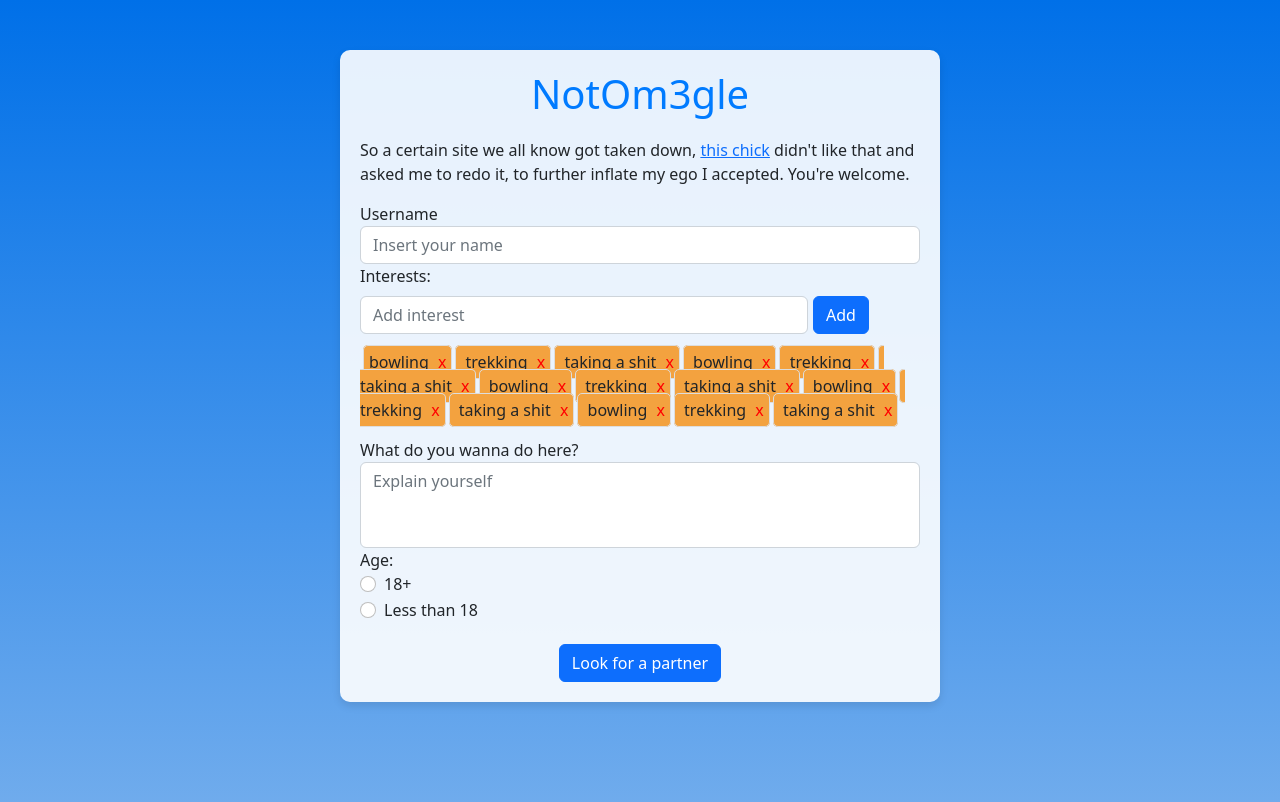
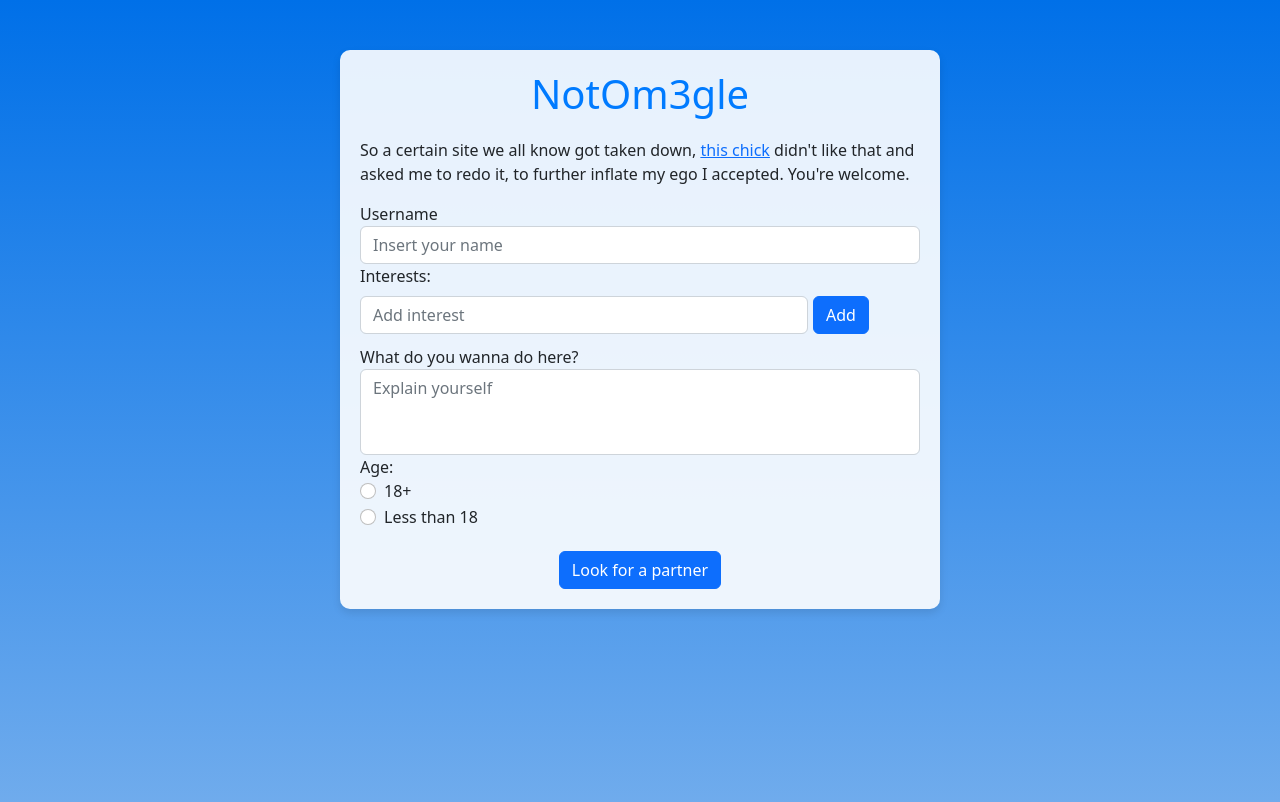
Before and after one commit to andreavirgilio99/notOmegleFE, an Angular app: page / in a window 1280 px wide. Shown: the top 802 px of the page. Built offline with nearby package versions, Linux system fonts and the light colour scheme.

Commit message:
fixed interest list

```diff
--- a/src/app/components/initial-form/initial-form.component.css
+++ b/src/app/components/initial-form/initial-form.component.css
@@ -1,21 +1,18 @@
-#addInterest {
-    margin-bottom: 2%;
-    margin-left: 5px;
-}
-
 #interestList {
     list-style: none;
     padding: 0;
-    margin-top: 5px;
+    margin: 0;
+    display: flex;
+    flex-wrap: wrap;
 }
 
 .interest-item {
-    display: inline;
+    display: inline-block;
     margin-bottom: 5px;
+    margin-right: 5px;
     padding: 5px;
     border: 1px solid #ddd;
     border-radius: 5px;
-    margin-left: 3px;
     background-color: #f3a23f;
     font-weight: 500;
 }
@@ -26,6 +23,11 @@
     margin-left: 5px;
 }
 
+#addInterest {
+    margin-bottom: 2%;
+    margin-left: 5px;
+}
+
 #userPurpose {
     resize: none;
 }
--- a/src/app/components/initial-form/initial-form.component.ts
+++ b/src/app/components/initial-form/initial-form.component.ts
@@ -8,7 +8,7 @@ import { Required } from 'src/app/utils/required.validator';
   styleUrls: ['./initial-form.component.css']
 })
 export class InitialFormComponent {
-  interests: string[] = ['bowling', 'trekking', 'taking a shit', 'bowling', 'trekking', 'taking a shit', 'bowling', 'trekking', 'taking a shit', 'bowling', 'trekking', 'taking a shit', 'bowling', 'trekking', 'taking a shit'];
+  interests: string[] = [];
   interestInput = new FormControl('', Required)
 
   addInterest(){
```
